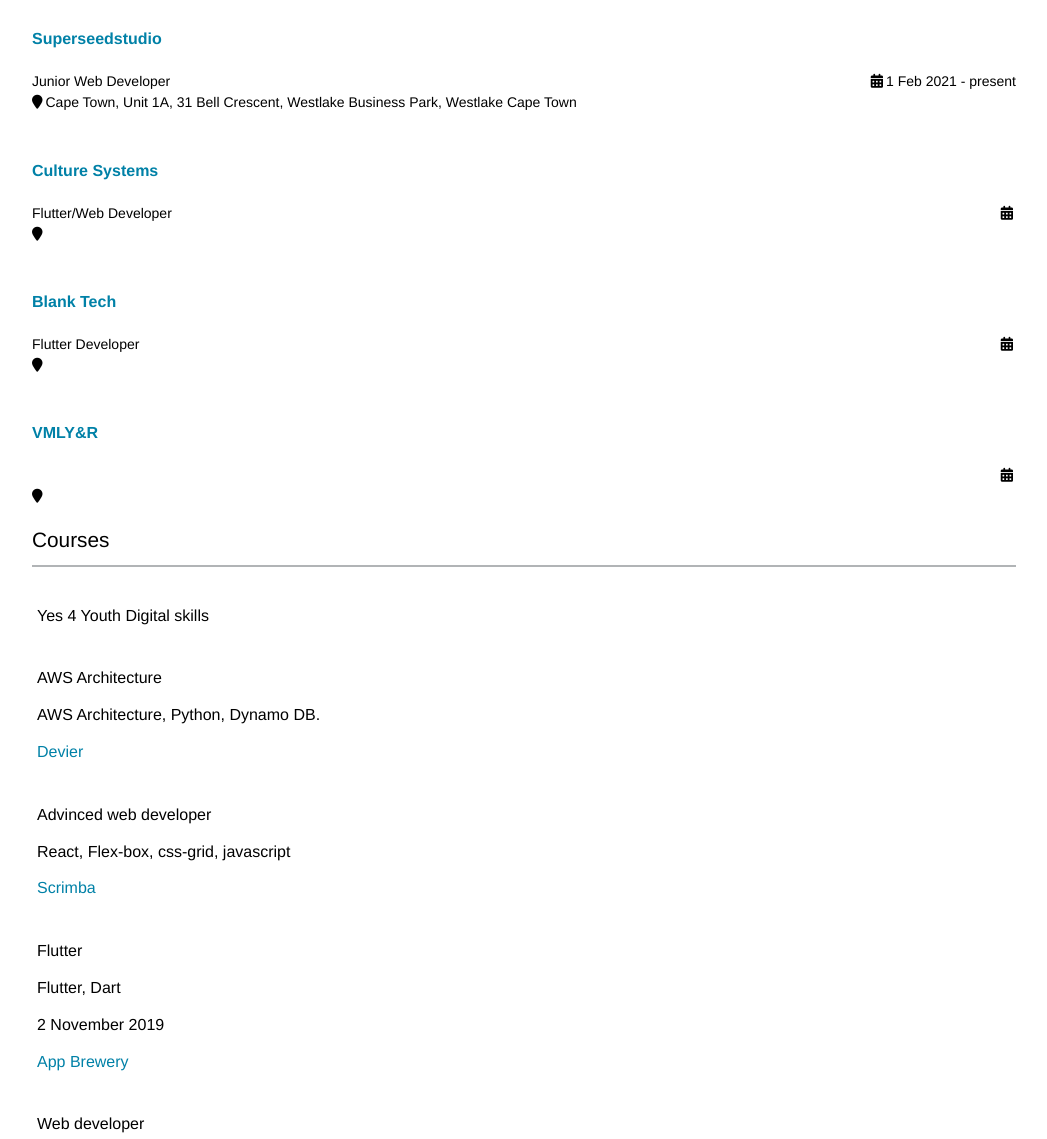
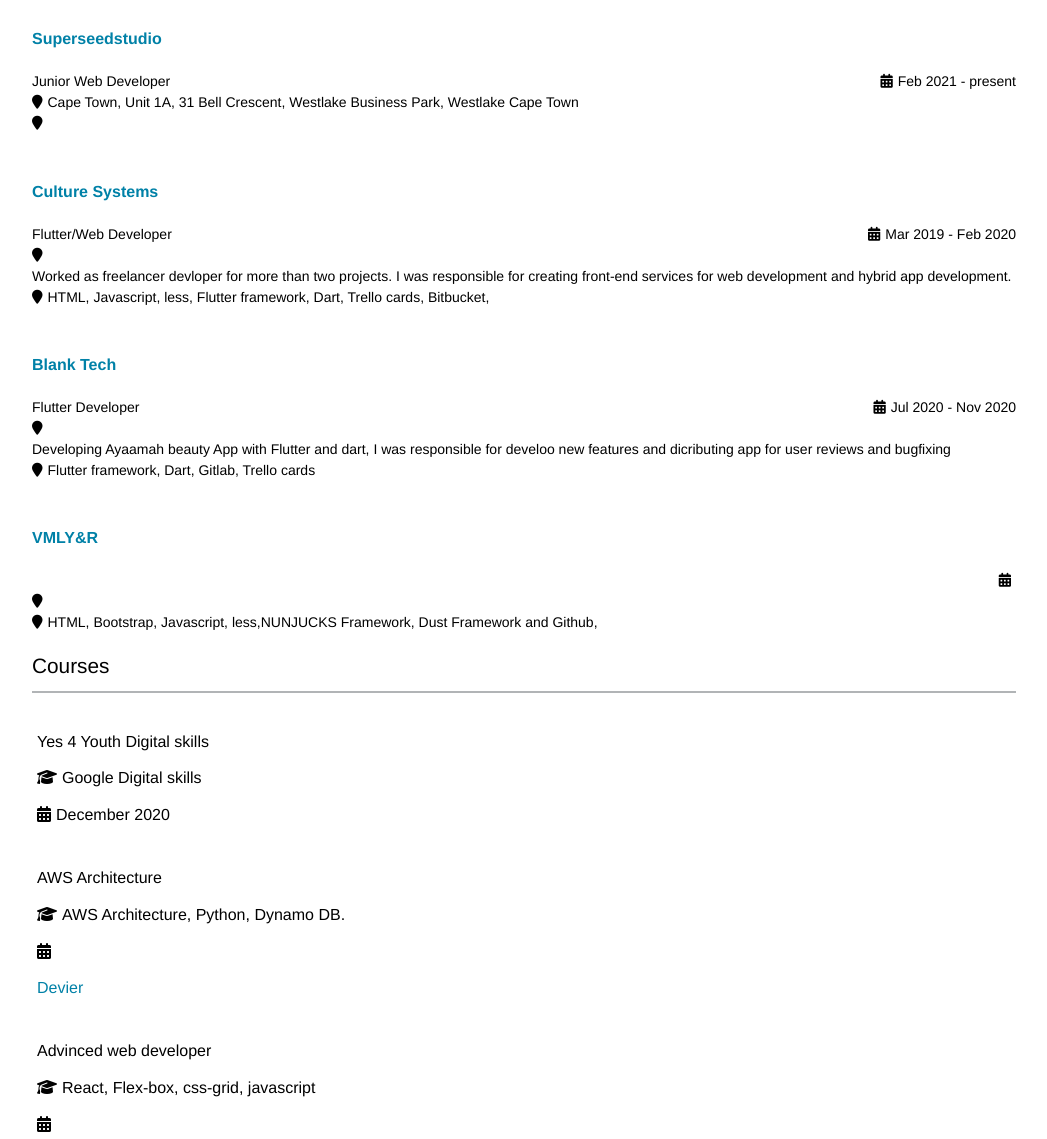
Before and after one commit to mziyandajoko/onepage-resume, an Eleventy site: page src/index.njk in a window 1280 px wide. Shown: the part 364-1503 px from the top of the page, without its empty margins (116-1163 px from the left). Built offline with nearby package versions, Linux system fonts and the light colour scheme; Eleventy itself is replaced by a stand-in of ours; files that its build step writes are made by us from their sources.

Commit message:
adds content for work experiance

```diff
--- a/_public/styles.css
+++ b/_public/styles.css
@@ -18,7 +18,7 @@
     line-height: 1.3em;
 }
  i{
-     padding-right: 3px;
+     padding-right: 5px;
  }
 h1{
     font-size: 2.3rem
--- a/src/_data/data.json
+++ b/src/_data/data.json
@@ -21,7 +21,7 @@
         "link": "https://superseedstudio.com/",
         "address": "Cape Town, Unit 1A, 31 Bell Crescent, Westlake Business Park, Westlake Cape Town",
         "role":"Junior Web Developer",
-        "start_date":"1 Feb 2021 - present",
+        "start_date":"Feb 2021 - present",
         "description":""
       },
       {
@@ -29,17 +29,19 @@
          "company": "Culture Systems",
          "address": "",
          "role": "Flutter/Web Developer",
-         "start_date": "",
-         "description": ""
+         "start_date": "Mar 2019 - Feb 2020",
+         "description": "Worked as freelancer devloper for more than two projects. I was responsible for creating front-end services for web development and hybrid app development.",
+         "tools": "HTML, Javascript, less, Flutter framework, Dart, Trello cards, Bitbucket,"
       },
       {
          "id":"03",
          "company": "Blank Tech",
          "link":"https://blanktech.co.za/",
          "address": "",
-         "start_date": "",
+         "start_date": "Jul 2020 - Nov 2020",
          "role": "Flutter Developer",
-         "description": ""
+         "description": "Developing Ayaamah beauty App with Flutter and dart, I was responsible for develoo new features and dicributing app for user reviews and bugfixing",
+         "tools": "Flutter framework, Dart, Gitlab, Trello cards"
       },
       {
          "id":"04",
@@ -48,15 +50,16 @@
          "address": "",
          "start_date": "",
          "role": "",
-         "description": ""
+         "description": "",
+         "tools": "HTML, Bootstrap, Javascript, less,NUNJUCKS Framework, Dust Framework and Github,"
       }
    ],
    "courses":[
       {
          "id":"01",
          "courseName": "Yes 4 Youth Digital skills",
-         "skills":"",
-         "start_date":"",
+         "skills":"Google Digital skills",
+         "start_date":"December 2020",
          "discription":"",
          "link": "https://www.citi.org.za/"
       },
@@ -81,7 +84,7 @@
          "courseName": "Flutter",
          "company": "App Brewery",
          "skills": "Flutter, Dart",
-         "start_date": "2 November 2019",
+         "start_date": "November 2019",
          "link": "https://www.appbrewery.co/"
       },
       {
@@ -97,5 +100,4 @@
     "skillsList": "HTML, Javascript, Wordpress, React, CSS, JAMstack, NUNJUCKS, FlUTTER, Git"
    }
 ]
-
 }
--- a/src/_includes/templates/courses.njk
+++ b/src/_includes/templates/courses.njk
@@ -2,9 +2,9 @@
   {% for course in data.courses %}
   <div class="courses">
     <p>{{course.courseName}}</p>
-    <p>{{course.skills}}</p>
+    <p><i class="fa fa-graduation-cap"></i>{{course.skills}}</p>
     <p>{{course.discription}}</p>
-    <p>{{course.start_date}}</p>
+    <p><i class="fa fa-calendar-alt"></i>{{course.start_date}}</p>
     <p><a target="_blank" href="{{course.link}}"> {{course.company}}</a></p>
 </div>
   {% endfor %}
--- a/src/_includes/templates/work_experiance.njk
+++ b/src/_includes/templates/work_experiance.njk
@@ -8,6 +8,8 @@
         <li><i class="fa fa-calendar-alt"></i>{{workesperience.start_date}}</li>
         </div>
         <li><i class="fa fa-map-marker"></i>{{workesperience.address}}</li>
+        <li>{{workesperience.description}}</li>
+        <li><i class="fa fa-map-marker"></i>{{workesperience.tools}}</li>
         </ul>
     {%endfor %}
     </div>
--- a/src/styles.css
+++ b/src/styles.css
@@ -18,7 +18,7 @@
     line-height: 1.3em;
 }
  i{
-     padding-right: 3px;
+     padding-right: 5px;
  }
 h1{
     font-size: 2.3rem
```
Also changed, not shown: _public/index.html. Lines whose indentation alone changed are shown as unchanged.
